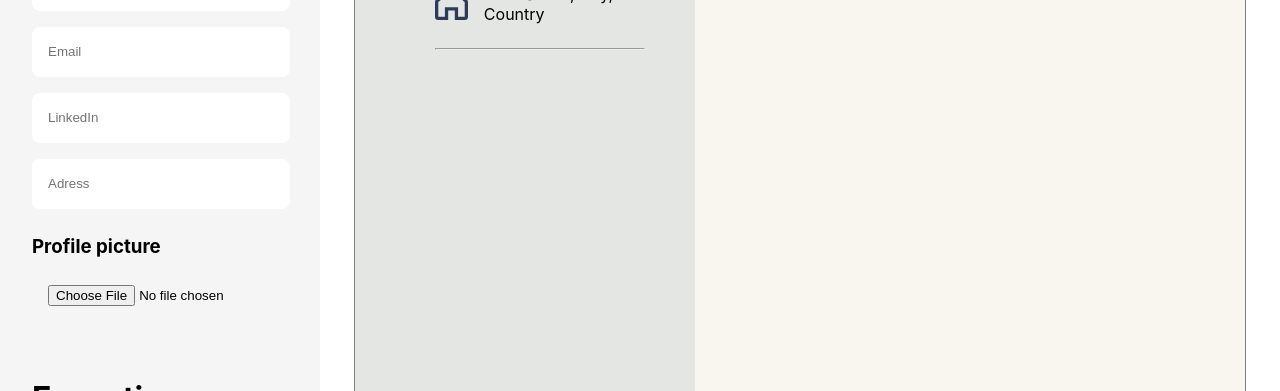
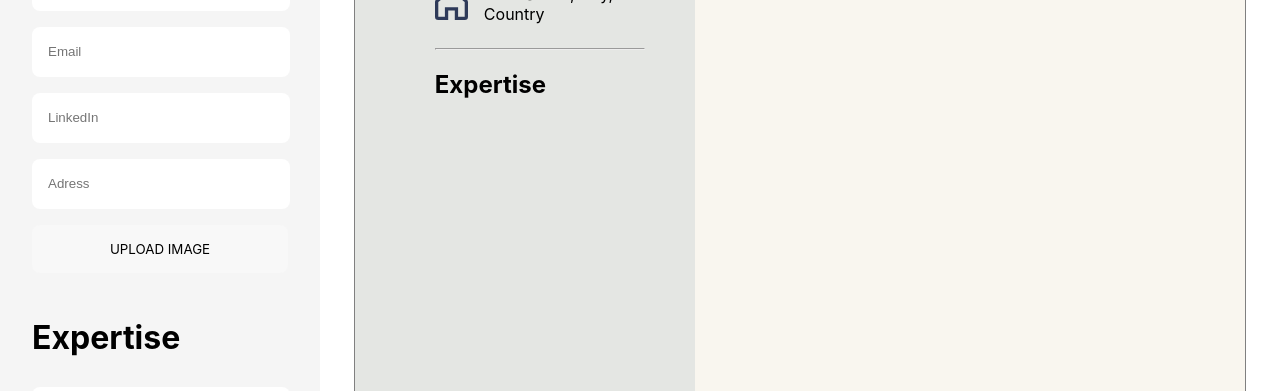
Before and after one commit to mojleon/cv-application, a React (Create React App) app: page / in a window 1280 px wide. Shown: the part 551-942 px from the top of the page. Built offline with nearby package versions, Linux system fonts and the light colour scheme.

Commit message:
Expertise button added and it works with the cv-preview.

```diff
--- a/src/App.js
+++ b/src/App.js
@@ -17,6 +17,9 @@ class App extends React.Component {
       adress: "1234 Street, City, Country",
       description: `Prolific, full stack web developer with a passion for metrics and beating former "best-yets." Prototyped 25 new product features per year for Flexor, Inc. Decreased rework by 22% and costs by 15%. Consistently receive high user experience scores for all web development projects, including a 55% increase for Flexor, Inc. Passionate about building world class web applications. One of my sites received a 2015 Webby for Best Navigation and Structure.`,
       image: null,
+
+      expertise: '',
+      expertises: [],
 
       experience: {
         position: "",
@@ -39,13 +42,20 @@ class App extends React.Component {
       },
 
       educations: [],
-
-      componentRef: null
     };
 
     this.updateState = this.updateState.bind(this);
     this.onClickBtn = this.onClickBtn.bind(this);
     this.onImageChange = this.onImageChange.bind(this);
+  }
+
+  addExpertise() {
+    this.setState({
+      expertises: [...this.state.expertises, this.state.expertise],
+    });
+
+    this.state.expertise = '';
+    document.querySelector("#expertise input").value = '';
   }
 
   addExperience() {
@@ -103,11 +113,7 @@ class App extends React.Component {
   onClickBtn(event, type) {
     if (type === "experience") return this.addExperience();
     if (type === "education") return this.addEducation();
-    if (type === "print") return this.print();
-  }
-
-  print() {
-    console.log('print');
+    if (type === "expertise") return this.addExpertise();
   }
 
   onImageChange = (event) => {
--- a/src/App.scss
+++ b/src/App.scss
@@ -1,7 +1,7 @@
 $a4-width: 892.5px;
 $path--rel: "../public";
-$alpha-yellow: rgba(46, 58, 89, 0.85);
-$yellow: #2e3a59;
+$alpha-primary: rgba(46, 58, 89, 0.85);
+$primary: #2e3a59;
 
 .hide {
   display: none;
@@ -28,7 +28,9 @@ main {
 
   & input,
   & textarea,
-  & button {
+  & button,
+  & label[id="image-label"]
+  {
     width: calc(100% - 16px);
     padding-left: 16px;
     border-radius: 8px;
@@ -48,7 +50,7 @@ main {
     }
   }
 
-  & input {
+  & input, & label {
     height: 48px;
   }
 
@@ -66,7 +68,26 @@ main {
     gap: 16px;
   }
 
+  & label[id="image-label"] {
+    display: block;
+    padding: 0 8px;
+    margin-top: 8px;
+    font-size: 10pt;
+    background-color: #f8f8f8;
+    border-radius: 8px;
+    display: flex;
+    justify-content: center;
+    align-items: center;
+    cursor: pointer;
+  }
+
+  & label[id="image-label"]:hover {
+    background-color: #333;
+    color: #fff;
+  }
+
   & input[type="file"] {
+    display: none;
   }
 }
 
@@ -105,6 +126,10 @@ main {
             }
           }
         }
+      }
+      & ul {
+        list-style-type: square;
+        padding-left: 16px;
       }
     }
 
@@ -147,7 +172,7 @@ main {
       margin-left: 30%;
       padding: 24px 0 24px 15%;
       text-transform: uppercase;
-      background-color: $alpha-yellow;
+      background-color: $alpha-primary;
     }
 
     & h2 {
--- a/src/components/Image.jsx
+++ b/src/components/Image.jsx
@@ -7,11 +7,13 @@ class Image extends Component {
 
   render() {
     return (
-      <div className="input">
+      <div>
+        <label htmlFor={this.props.name} id="image-label">UPLOAD IMAGE</label>
         <input
           onChange={this.props.onImageChange}
           type="file"
           name={this.props.name}
+          id={this.props.name}
         />
       </div>
     );
--- a/src/views/CVPreview.jsx
+++ b/src/views/CVPreview.jsx
@@ -7,7 +7,8 @@ import House from "@images/house.svg";
 
 class CVPreview extends React.Component {
   constructor(props) {
-    super(props);
+    super(props)
+    console.log(props.state)
   }
 
   render() {
@@ -35,8 +36,18 @@ class CVPreview extends React.Component {
                 </div>
               </div>
               <hr />
+              <div className="expertise">
+                <h1>Expertise</h1>
+                <ul>
+                  {this.props.state.expertises.map((item, index) => (
+                  <li key={index}>
+                      {item}
+                  </li>
+                ))}
+              </ul>
+              </div>
             </section>
-            <div className="expertise"></div>
+
           </div>
           <div className="experience-and-education">
             <div className="experience">
--- a/src/views/PersonalInformation.jsx
+++ b/src/views/PersonalInformation.jsx
@@ -23,7 +23,12 @@ class PersonalInformation extends React.Component {
           />
           <div id="expertise">
             <h1>Expertise</h1>
-            <Input placeholder="Expertise" type="text" />
+            <Input name="expertise" placeholder="Expertise" type="text" onStateChange={this.props.onStateChange}/>
+            <Button
+              type="expertise"
+              value="ADD"
+              onButtonClicked={this.props.onButtonClicked}
+            />
           </div>
           <Experience
             onStateChange={this.props.onStateChange}
--- a/src/views/PersonalInformation/ContactInformation.jsx
+++ b/src/views/PersonalInformation/ContactInformation.jsx
@@ -31,7 +31,6 @@ class ContactInformation extends React.Component {
           name="adress"
           onStateChange={this.props.onStateChange}
         />
-        <h3>Profile picture</h3>
         <Image
           placeholder="Image"
           name="image"
```
